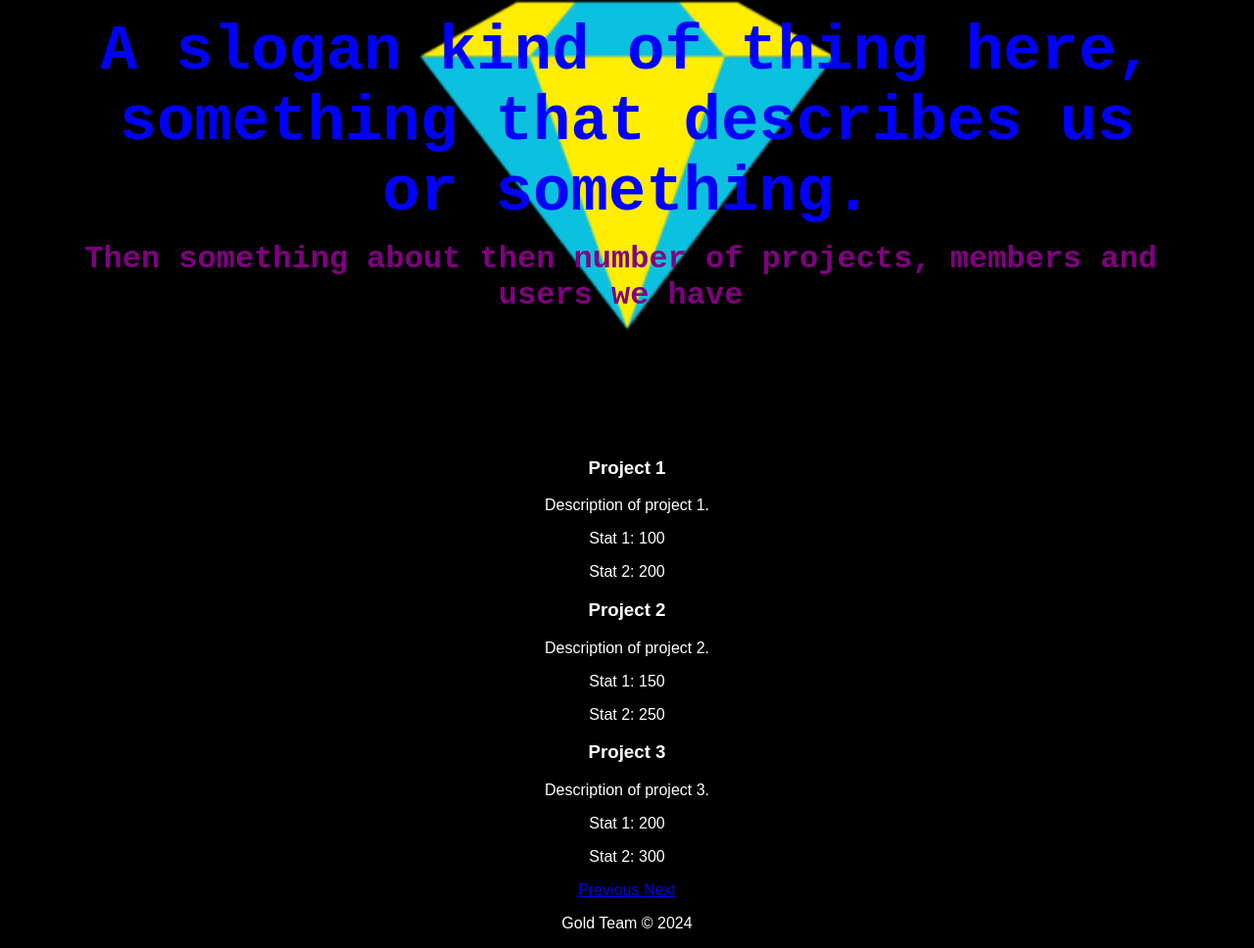
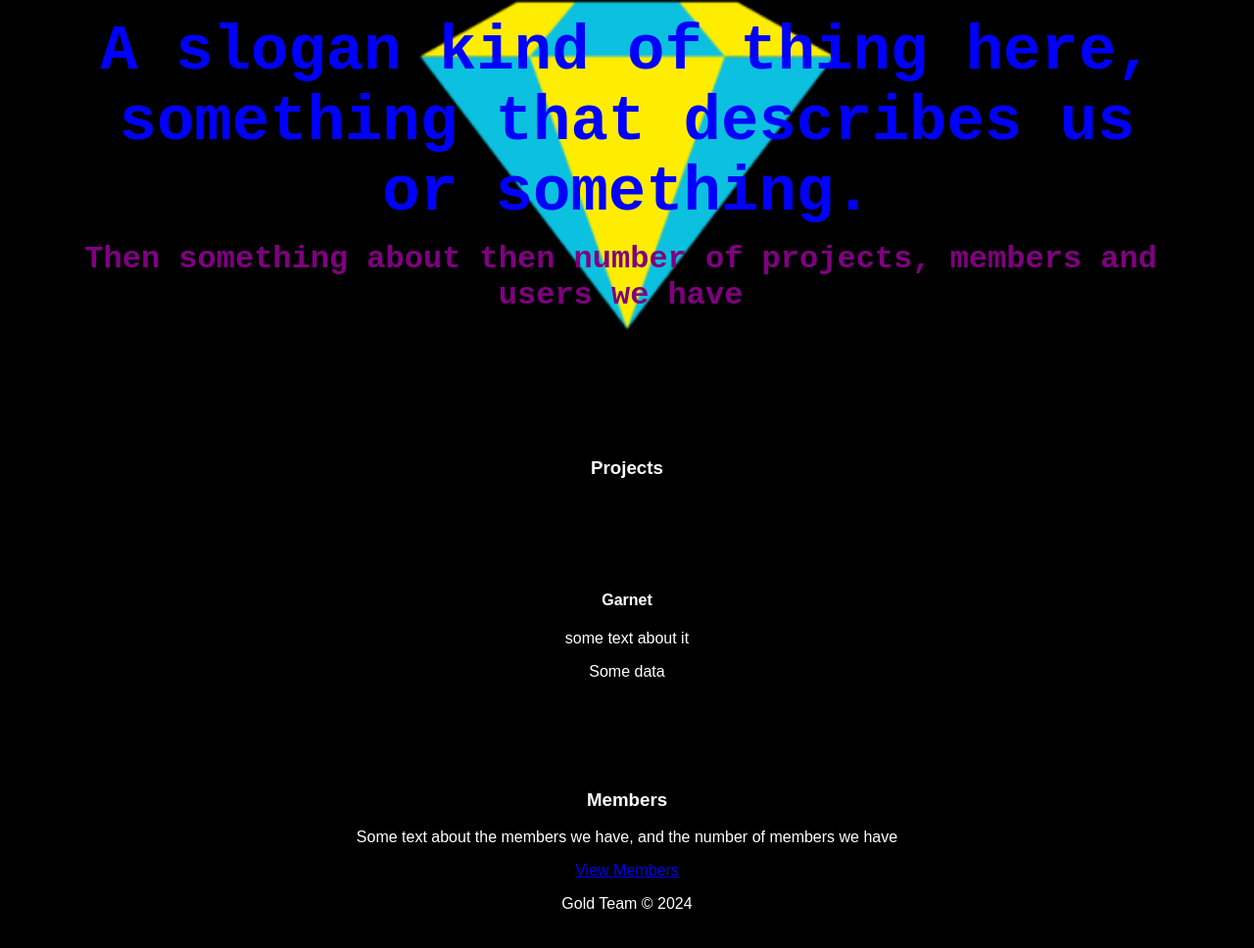
Before and after one commit to Gold-Team-Projects/Site, a website: page src/index.html in a window 1280 px wide. Shown: the part 171-1139 px from the top of the page at 98% size. Drawn offline with Linux system fonts and the light colour scheme.

```diff
--- a/src/css/index.css
+++ b/src/css/index.css
@@ -17,3 +17,18 @@
     background-size: 55%;
     height: calc(100% - 60px);
 }
+
+.carousel {
+    height: auto;
+    width: 98%;
+    margin: 0;
+    padding: 1%;
+    display: flex;
+    flex-direction: row;
+}
+.card {
+    height: 90%;
+    width: 90%;
+    margin: 5%;
+}
+.card .active
--- a/src/index.html
+++ b/src/index.html
@@ -5,6 +5,7 @@
         <meta charset="UTF-8">
         <meta name="viewport" content="width=device-width, initial-scale=1.0">
         <link rel="stylesheet" href="css/styles.css">
+        <script src="js/index.js" defer></script>
         <title>Gold Team</title>
     </head>
     <body>
@@ -26,49 +27,25 @@
         </div>
 
         <div class="main-content">
-            <div class="carousel">
-                <div class="carousel-inner">
-                    <div class="carousel-item active">
-                        <div class="card">
-                            <h3>Project 1</h3>
-                            <p>Description of project 1.</p>
-                            <div class="stats">
-                                <p>Stat 1: 100</p>
-                                <p>Stat 2: 200</p>
-                            </div>
+            <div class="section">
+                <h3>Projects</h3>
+                <div class="carousel">
+                    <div class="card">
+                        <div>
+                            <h4>Garnet</h4>
+                            <p>some text about it</p>
                         </div>
-                    </div>
-                    <div class="carousel-item">
-                        <div class="card">
-                            <h3>Project 2</h3>
-                            <p>Description of project 2.</p>
-                            <div class="stats">
-                                <p>Stat 1: 150</p>
-                                <p>Stat 2: 250</p>
-                            </div>
-                        </div>
-                    </div>
-                    <div class="carousel-item">
-                        <div class="card">
-                            <h3>Project 3</h3>
-                            <p>Description of project 3.</p>
-                            <div class="stats">
-                                <p>Stat 1: 200</p>
-                                <p>Stat 2: 300</p>
-                            </div>
+                        <div>
+                            <p>Some data</p>
                         </div>
                     </div>
                 </div>
-                <a class="carousel-control-prev" href="#carouselExampleControls" role="button" data-slide="prev">
-                    <span class="carousel-control-prev-icon" aria-hidden="true"></span>
-                    <span class="sr-only">Previous</span>
-                </a>
-                <a class="carousel-control-next" href="#carouselExampleControls" role="button" data-slide="next">
-                    <span class="carousel-control-next-icon" aria-hidden="true"></span>
-                    <span class="sr-only">Next</span>
-                </a>
             </div>
-        </div>
+            <div class="section">
+                <h3>Members</h3>
+                <p>Some text about the members we have, and the number of members we have</p>
+                <a href="members">View Members</a>
+            </div>
         <footer>
             <p>Gold Team &copy; 2024</p>
         </footer>
--- /dev/null
+++ b/src/js/index.js
@@ -0,0 +1,26 @@
+function start() {
+    document.addEventListener('DOMContentLoaded', function() {
+        const prevButton = document.querySelector('.carousel-control-prev');
+        const nextButton = document.querySelector('.carousel-control-next');
+        const carouselInner = document.querySelector('.carousel-inner');
+        const carouselItems = document.querySelectorAll('.carousel-item');
+        let currentIndex = 0;
+
+        function updateCarousel() {
+            const offset = -currentIndex * 100;
+            carouselInner.style.transform = `translateX(${offset}%)`;
+        }
+
+        prevButton.addEventListener('click', function() {
+            currentIndex = (currentIndex > 0) ? currentIndex - 1 : carouselItems.length - 1;
+            updateCarousel();
+        });
+
+        nextButton.addEventListener('click', function() {
+            currentIndex = (currentIndex < carouselItems.length - 1) ? currentIndex + 1 : 0;
+            updateCarousel();
+        });
+
+        updateCarousel();
+    });
+}
```
